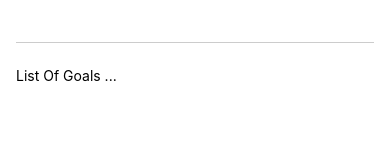
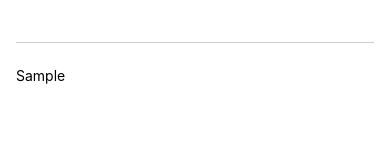
Before and after one commit to ghanayemomar/ReactNative, a React Native app: screen / in a window 390 px wide. Both pictures are taken after typing "Sample" into the empty fields and a click on the button "ADD GOAL". Shown: the part 136-293 px from the top of the page. Built offline with nearby package versions, Linux system fonts and the light colour scheme.

Commit message:
23. Managing A List Of Course Goals (in our Demo App)

```diff
--- a/App.js
+++ b/App.js
@@ -3,12 +3,18 @@
 
 export default function App() {
   const [enteredGoalText, setEnteredGoalText] = useState("");
+  const [courseGoals, setCourseGoals] = useState([]);
+
   function goalInputHandler(enteredText) {
     setEnteredGoalText(enteredText);
   }
 
   function addGoalHandler() {
-    console.log(enteredGoalText);
+    setCourseGoals((currentCourseGoals) => [
+      ...currentCourseGoals,
+      enteredGoalText,
+    ]);
+    console.log(courseGoals);
   }
 
   return (
@@ -22,7 +28,9 @@
         <Button title="Add Goal" onPress={addGoalHandler} />
       </View>
       <View style={styles.goalsContainer}>
-        <Text>List Of Goals ...</Text>
+        {courseGoals.map((goal) => (
+          <Text key={goal}>{goal}</Text>
+        ))}
       </View>
     </View>
   );
```
